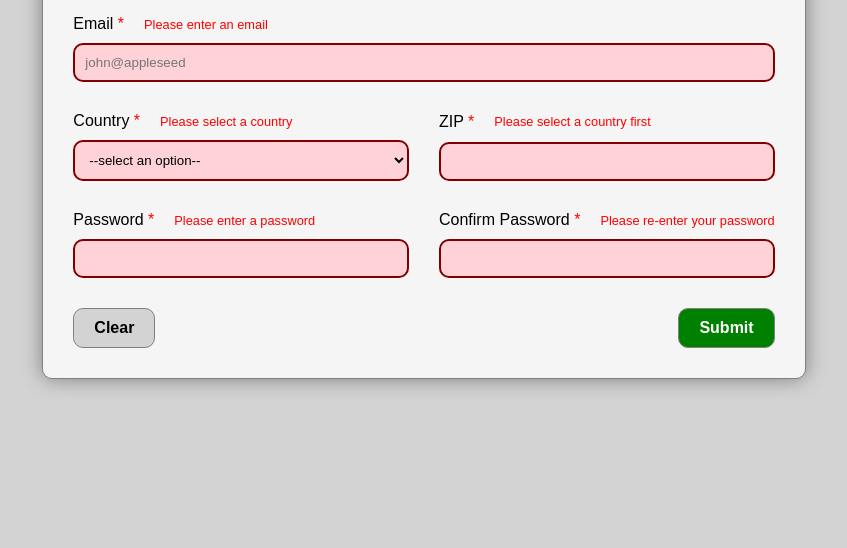
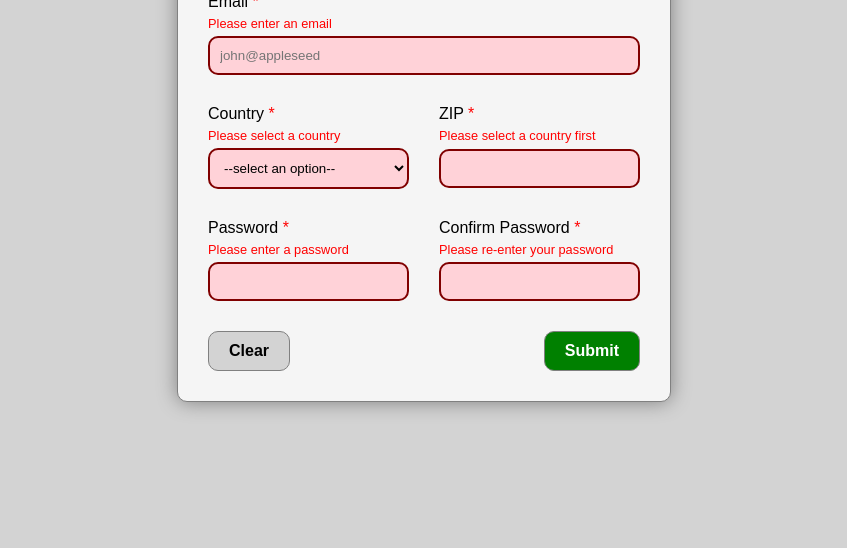
Before and after one commit to strallia/form-validation-with-js, a website built with webpack: page src/index.html in a window 1280 px wide. Shown: the part 252-800 px from the top of the page, without its empty margins (216-1063 px from the left). Built offline with nearby package versions, Linux system fonts and the light colour scheme.

Commit message:
Change form layout

```diff
--- a/src/styles.css
+++ b/src/styles.css
@@ -54,7 +54,6 @@ input,
 select {
   width: 100%;
   padding: 10px;
-  grid-column: 1/3;
 }
 
 label::after {
@@ -64,8 +63,7 @@ label::after {
 
 form > div {
   display: grid;
-  grid-template-columns: max-content 1fr;
-  row-gap: 10px;
+  row-gap: 5px;
   column-gap: 20px;
   align-items: center;
 }
```
